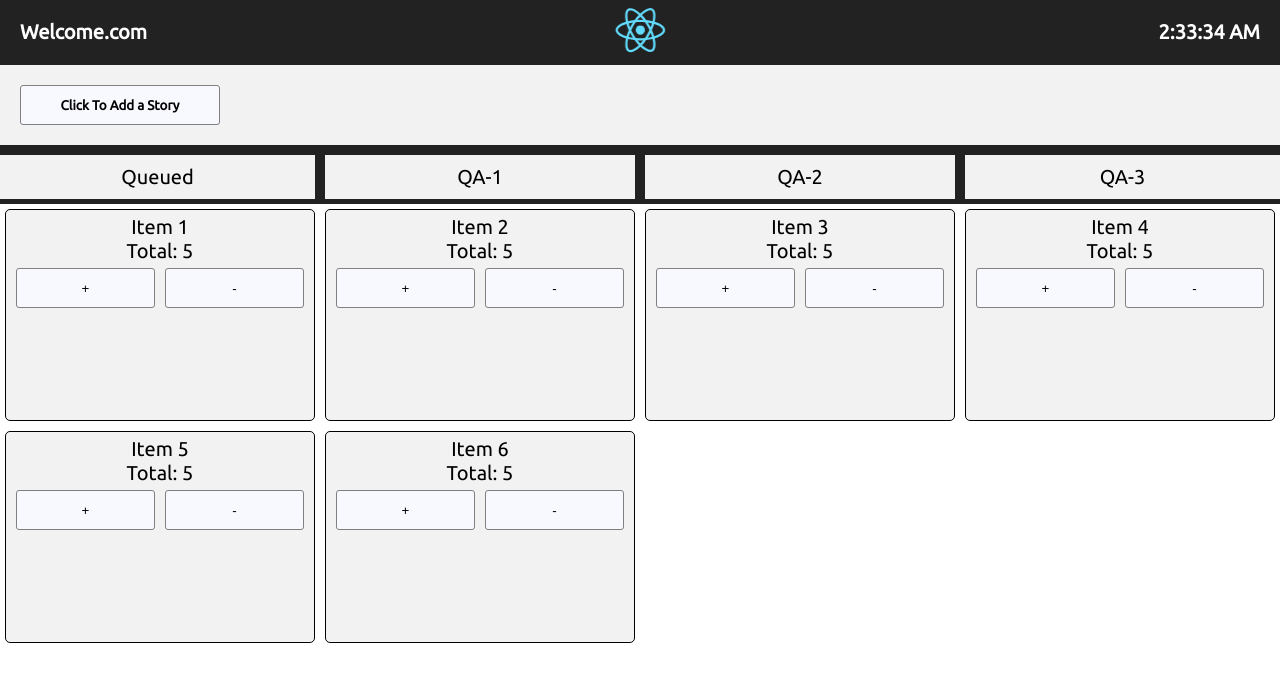
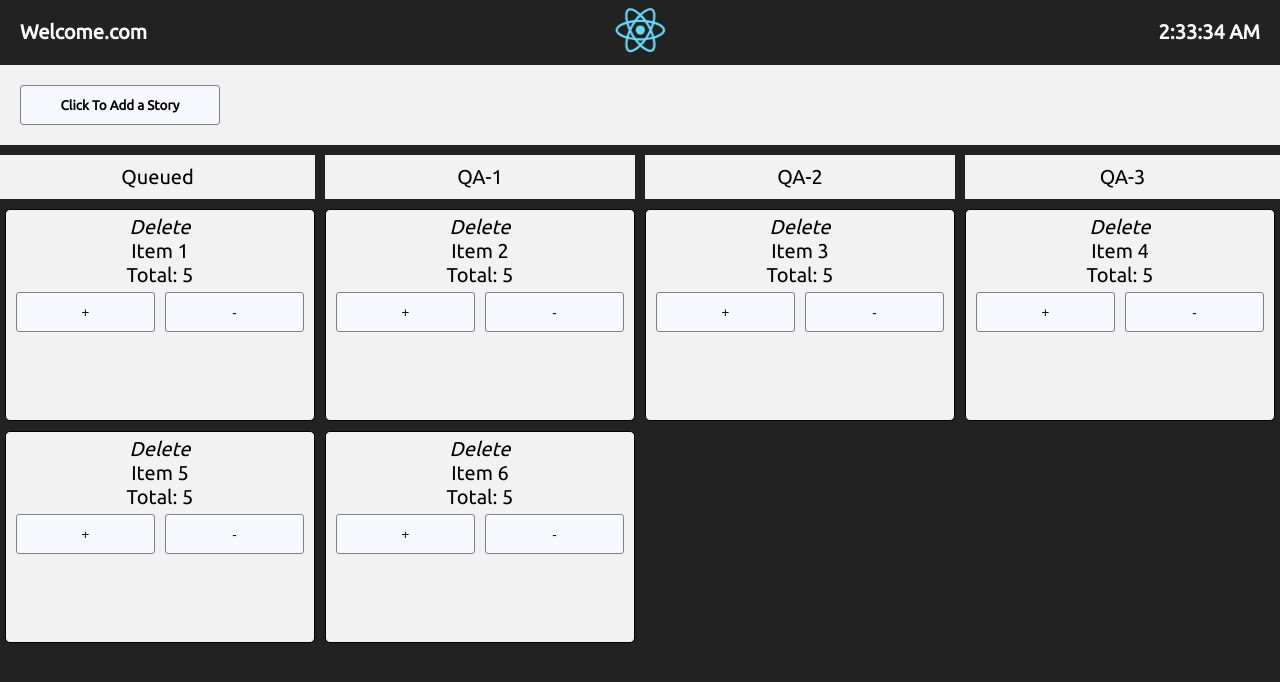
Before and after one commit to sjw787/env-grid-site, a React (Create React App) app: page / in a window 1280 px wide. Shown: the top 682 px of the page. Built offline with nearby package versions, Linux system fonts and the light colour scheme.

Commit message:
cells can now be added and removed dynamically

```diff
--- a/public/index.html
+++ b/public/index.html
@@ -19,6 +19,7 @@
       work correctly both with client-side routing and a non-root public URL.
       Learn how to configure a non-root public URL by running `npm run build`.
     -->
+    <link rel="stylesheet" href="../bower_components/font-awesome/css/font-awesome.css"/>
     <link href="https://fonts.googleapis.com/css?family=Archivo+Narrow|Ubuntu" rel="stylesheet">
     <title>React App</title>
   </head>
--- a/src/App/App.css
+++ b/src/App/App.css
@@ -1,7 +1,11 @@
+html{
+  background: #222;
+}
 .App {
   text-align: center;
   font-family: 'Ubuntu', sans-serif !important;
   font-size: 15pt;
+  background: #222;
 }
 
 .App-logo {
--- a/src/Grid/Grid.css
+++ b/src/Grid/Grid.css
@@ -14,7 +14,6 @@
   padding-top: 5px;
   background: #222;
   width: 100%;
-  height: stretch;
 }
 
 #Grid-add-button{
@@ -95,3 +94,8 @@
   border-left: 5px solid #222;
   box-sizing: border-box;
 }
+
+i{
+  height:5px;
+  width:5px;
+}
--- a/src/Grid/Grid.js
+++ b/src/Grid/Grid.js
@@ -51,15 +51,19 @@ const items = [
 class Grid extends Component{
   constructor(props){
     super(props)
-    let cells = items.map((item, index) =>
-      <GridCell key={index} name={item.name } value={item.value} inc={item.inc} dec={item.dec}/>
-    )
-    this.state = {body: cells}
+    this.state = {body: this.mapCells(items)}
   }
 
   mapCells(items){
     return items.map((item, index) =>
-      <GridCell key={index} name={item.name } value={item.value} inc={item.inc} dec={item.dec}/>
+      <GridCell
+        key={index}
+        index={index}
+        name={item.name}
+        value={item.value}
+        inc={item.inc}
+        dec={item.dec}
+        parent={this}/>
     )
   }
 
@@ -67,7 +71,6 @@ class Grid extends Component{
     e.preventDefault();
     this.setState(function(prevState, props){
       let newBody = items;
-      console.log("newBody",newBody);
       newBody.push({
           name: "newItem",
           value: 5,
@@ -81,6 +84,16 @@ class Grid extends Component{
       };
     });
   }
+
+  removeCell(index){
+    this.setState(function(prevState, props){
+      let newBody = items
+      return {
+        body: this.mapCells(newBody)
+      };
+    });
+  }
+
 
   render(){
     console.log((this.state.body));
--- a/src/Grid/GridCell.js
+++ b/src/Grid/GridCell.js
@@ -26,9 +26,16 @@ class GridCell extends Component{
     }));
   }
 
+  deleteCell(){
+    console.log("DELET THIS", this.props.index, this.props.parent.state.body[this.props.index]);
+    this.props.parent.removeCell(this.props.index);
+
+  }
+
   render() {
     return (
       <div id={this.props.name} draggable="true" className="GridCell-content">
+        <i className="fa fa-trash-o" onClick={() => this.deleteCell()}>Delete</i>
         <span className="name">{this.props.name}</span>
         <span className="total">Total: {this.state.value}</span>
         <button className="addButton" onClick={() => this.addButton()}>+</button>
```
